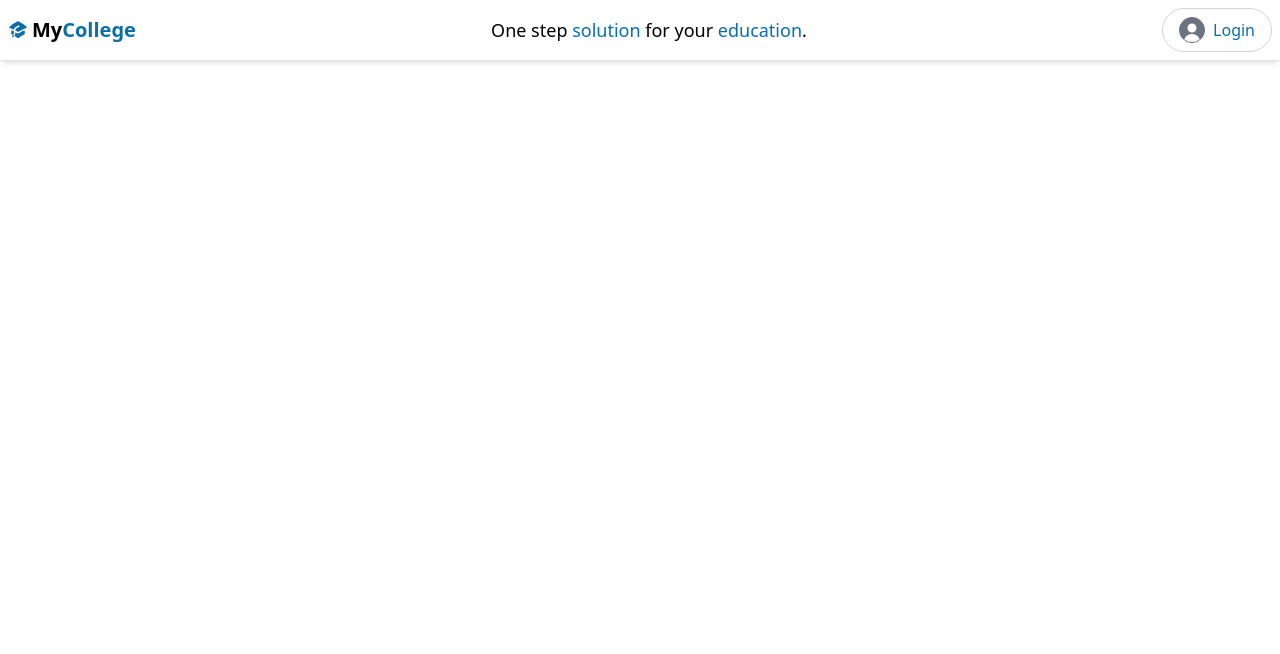
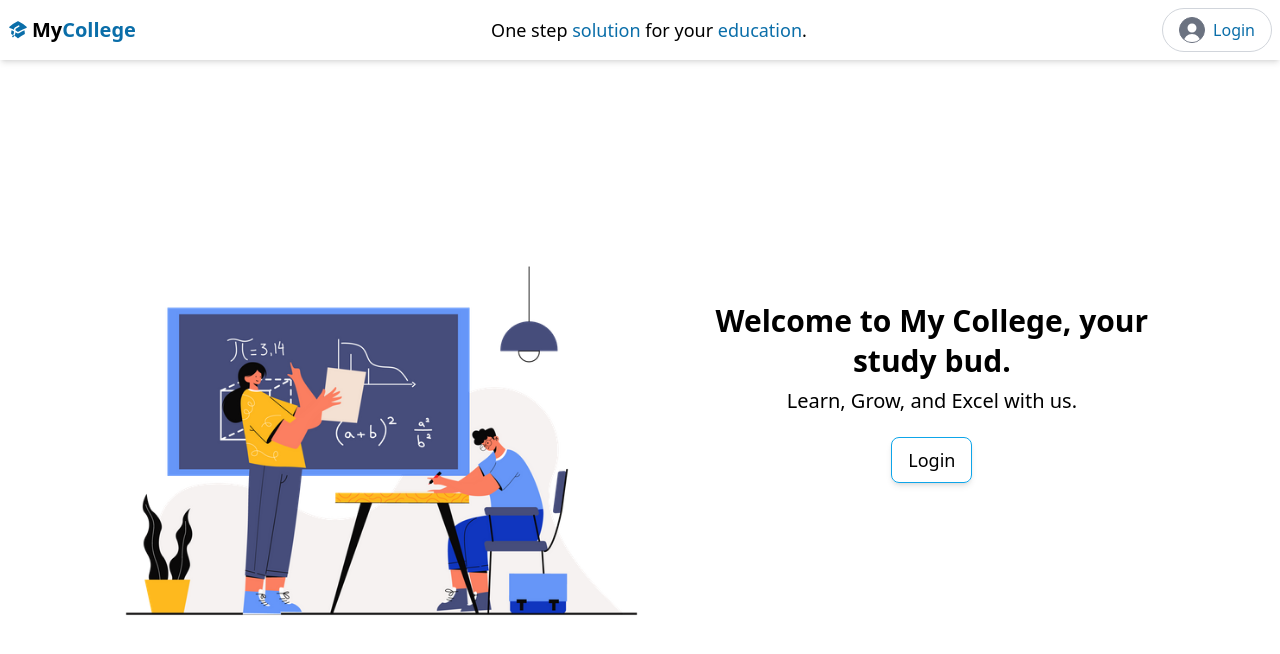
Before and after one commit to ashwin1321/manage-college, a React (Vite) app in the folder client/: page / in a window 1280 px wide. Shown: the top 654 px of the page. Built offline with nearby package versions, Linux system fonts and the light colour scheme.

Commit message:
homepage created

```diff
--- a/client/src/App.jsx
+++ b/client/src/App.jsx
@@ -1,13 +1,15 @@
 import Navbar from "./component/Navbar";
 import Login from "./pages/Login";
 import { BrowserRouter as Router, Routes, Route } from "react-router-dom";
+import Homepage from "./pages/Homepage";
 
 function App() {
   return (
     <Router>
       <Routes>
-        <Route path="/" element={<Navbar />} />
+        {/* <Route path="/" element={<Navbar />} /> */}
         <Route path="/login" element={<Login />} />
+        <Route path="/" element={<Homepage />} />
       </Routes>
     </Router>
   );
--- /dev/null
+++ b/client/src/pages/Homepage.jsx
@@ -0,0 +1,34 @@
+import React from "react";
+import Navbar from "../component/Navbar";
+import homeImg from "./home.jpg";
+
+const Homepage = () => {
+  return (
+    <div>
+      <Navbar />
+      <section>
+        <div className="flex flex-row grow items-center m-[7%] justify-center  max-[991px]:flex-col  ">
+          <div className="mt-24">
+            <img src={homeImg} alt="image" />
+          </div>
+
+          <div className="text-center flex flex-col items-center leading-10">
+            <h3 className="text-[30px] font-bold  ">
+              Welcome to My College, your study bud.
+            </h3>
+
+            <p className="text=xl font-gray-500 text-[20px]">
+              Learn, Grow, and Excel with us.
+            </p>
+
+            <button className="mt-[01rem] p-[0.5rem] px-[1rem]  border border-sky-500 rounded-[.5rem]  shadow-md pointer text-lg flex hover:bg-sky-500 hover:text-white ">
+              Login
+            </button>
+          </div>
+        </div>
+      </section>
+    </div>
+  );
+};
+
+export default Homepage;
--- a/client/src/pages/Login.jsx
+++ b/client/src/pages/Login.jsx
@@ -0,0 +1,13 @@
+import React from "react";
+import Navbar from "../component/Navbar";
+
+const Login = () => {
+  return (
+    <div>
+      <Navbar />
+      Login
+    </div>
+  );
+};
+
+export default Login;
```
Also changed, not shown: client/src/pages/home.jpg (added).
